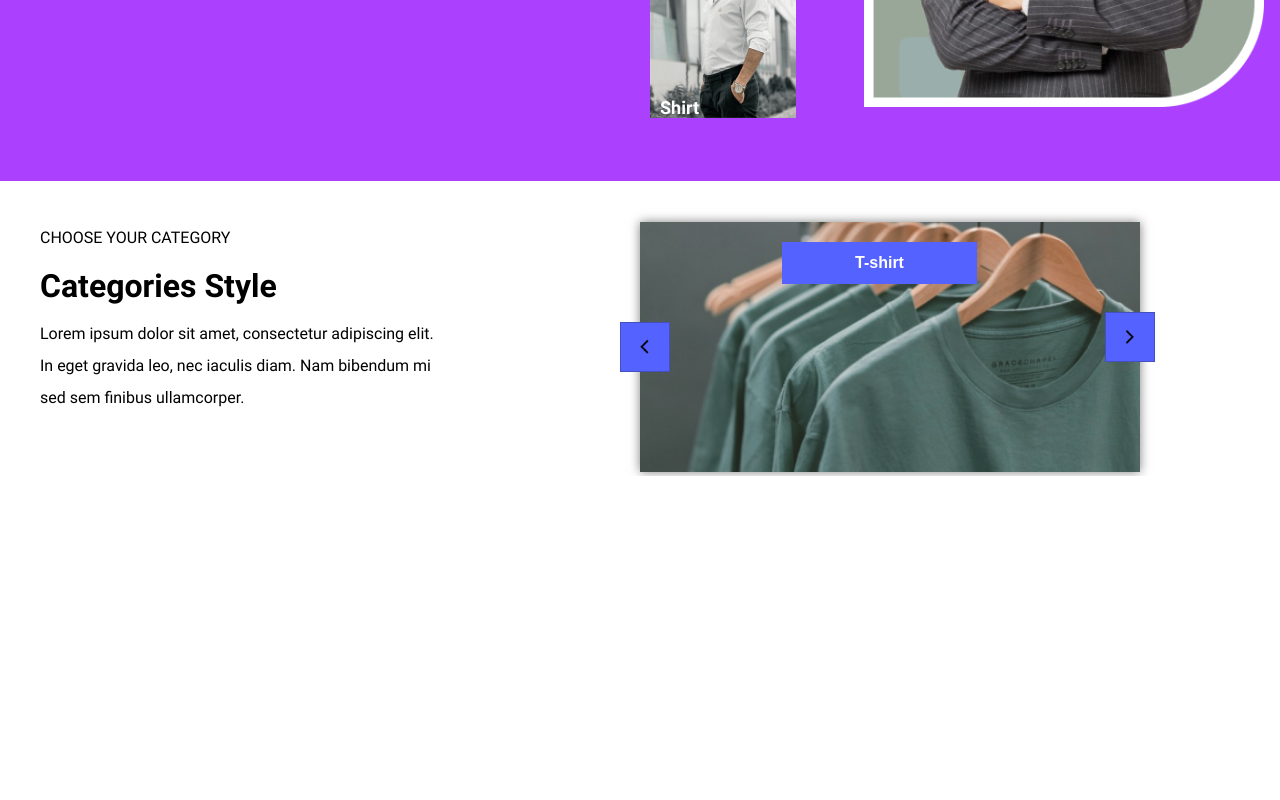
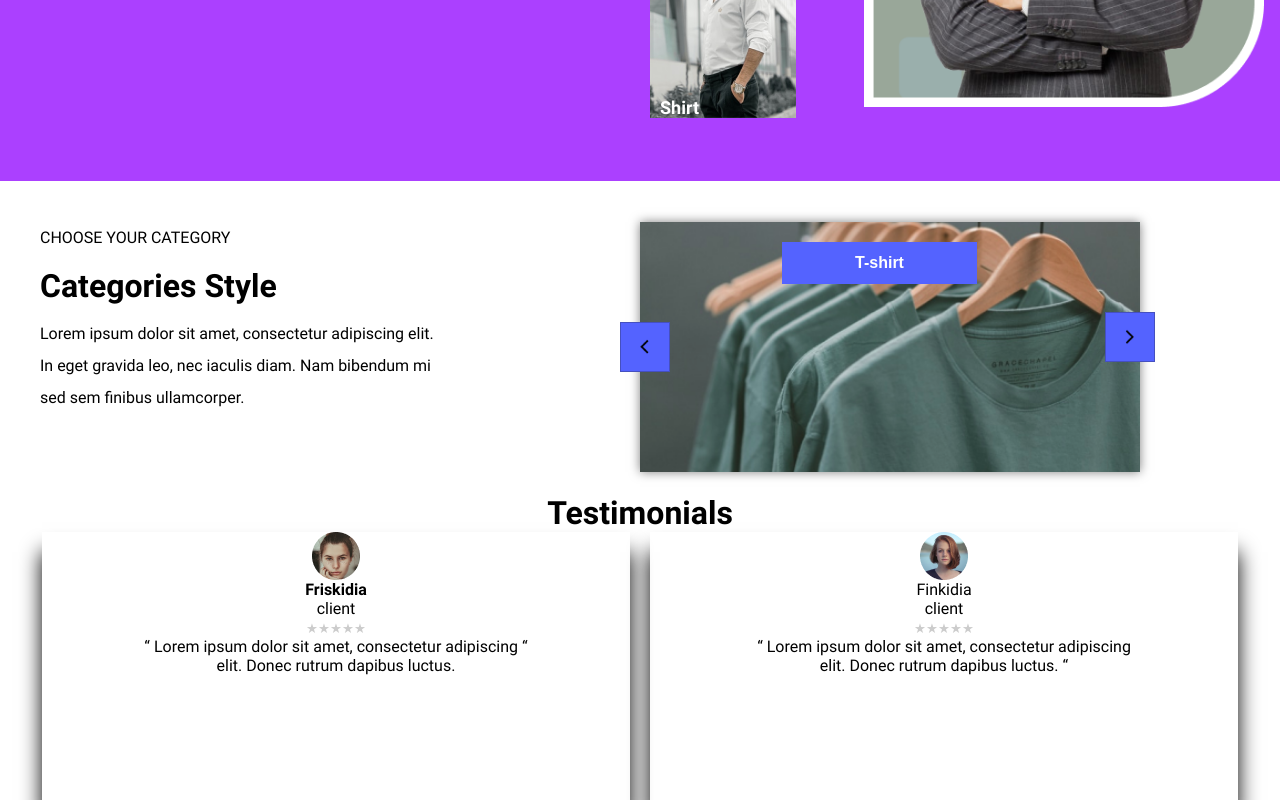
Before and after one commit to jasurkurbanov/-t-shirt-store, a React (Create React App) app: page / in a window 1280 px wide. Shown: the part 458-1258 px from the top of the page. Before the commit the page ends 934 px from the top, so only its background shows below. Built offline with nearby package versions, Linux system fonts and the light colour scheme.

Commit message:
fix: some fix

```diff
--- a/src/App.css
+++ b/src/App.css
@@ -146,3 +146,48 @@
   color: #ffffff;
   background: #5463ff;
 }
+
+/* // Testimonials */
+
+.testimonials__home {
+}
+
+.testimonials__header {
+  display: flex;
+  align-items: center;
+  padding-top: 80px;
+  flex-direction: column;
+}
+
+.testimonials__card {
+  display: flex;
+  justify-content: space-between;
+  grid-gap: 20px;
+  justify-content: center;
+}
+
+.grid__item {
+  cursor: pointer;
+  box-shadow: 0px 20px 20px rgba(0, 0, 0, 1);
+  width: 588px;
+  height: 268px;
+  align-items: center;
+  display: flex;
+  flex-direction: column;
+}
+
+button {
+  background-color: transparent;
+  border: none;
+  outline: none;
+  cursor: pointer;
+}
+.on {
+  color: gold;
+}
+.off {
+  color: #ccc;
+}
+.button of on {
+  padding-left: 40px;
+}
--- a/src/Pages/Home.js
+++ b/src/Pages/Home.js
@@ -3,6 +3,9 @@ import bannerimg1 from "../assets/images/home/home-banner/banner-img-1.png";
 import bannerimg2 from "../assets/images/home/home-banner/banner-img-2.png";
 import bannerimg3 from "../assets/images/home/home-banner/banner-img-3.png";
 import Slider from "../components/Slider/Slider";
+import card1 from "../assets/images/testimonials/card1.png";
+import card2 from "../assets/images/testimonials/card2.png";
+import StarRating from "../components/StarRaiting";
 
 function Home() {
   return (
@@ -51,6 +54,29 @@ function Home() {
           <Slider />
         </div>
       </div>
+      <div className="testimonials__home wrapper">
+        <div className="testimonials__header">
+          <h1>Testimonials</h1>
+        </div>
+        <div className="testimonials__card wrapper">
+          <div className="grid__item">
+            <img src={card1} alt="" />
+            <h4>Friskidia</h4>
+            <p>client</p>
+            <StarRating />
+            <p>“ Lorem ipsum dolor sit amet, consectetur adipiscing “ </p>
+            <p>elit. Donec rutrum dapibus luctus.</p>
+          </div>
+          <div className="grid__item">
+            <img src={card2} alt="" />
+            <p>Finkidia</p>
+            <p>client</p>
+            <StarRating />
+            <p>“ Lorem ipsum dolor sit amet, consectetur adipiscing </p>
+            <p>elit. Donec rutrum dapibus luctus. “ </p>
+          </div>
+        </div>
+      </div>
     </div>
   );
 }
--- a/src/components/Slider/Slider.js
+++ b/src/components/Slider/Slider.js
@@ -32,10 +32,7 @@ export default function Slider() {
               slideIndex === index + 1 ? "slide active__anim" : "slide"
             }
           >
-            <img
-              src={process.env.PUBLIC_URL + `/imgs/img${index + 1}.png`}
-              alt="/"
-            />
+            <img src={`/imgs/img${index + 1}.png`} alt="/" />
           </div>
         );
       })}
--- /dev/null
+++ b/src/components/StarRaiting.js
@@ -0,0 +1,27 @@
+import React, { useState } from "react";
+
+const StarRating = () => {
+  const [rating, setRating] = useState(0);
+  const [hover, setHover] = useState(0);
+  return (
+    <div className="star-rating">
+      {[...Array(5)].map((star, index) => {
+        index += 1;
+        return (
+          <button
+            type="button"
+            key={index}
+            className={index <= (hover || rating) ? "on" : "off"}
+            onClick={() => setRating(index)}
+            onMouseEnter={() => setHover(index)}
+            onMouseLeave={() => setHover(rating)}
+          >
+            <span className="star">&#9733;</span>
+          </button>
+        );
+      })}
+    </div>
+  );
+};
+
+export default StarRating;
```
Also changed, not shown: src/assets/images/testimonials/card1.png (added), src/assets/images/testimonials/card2.png (added).
